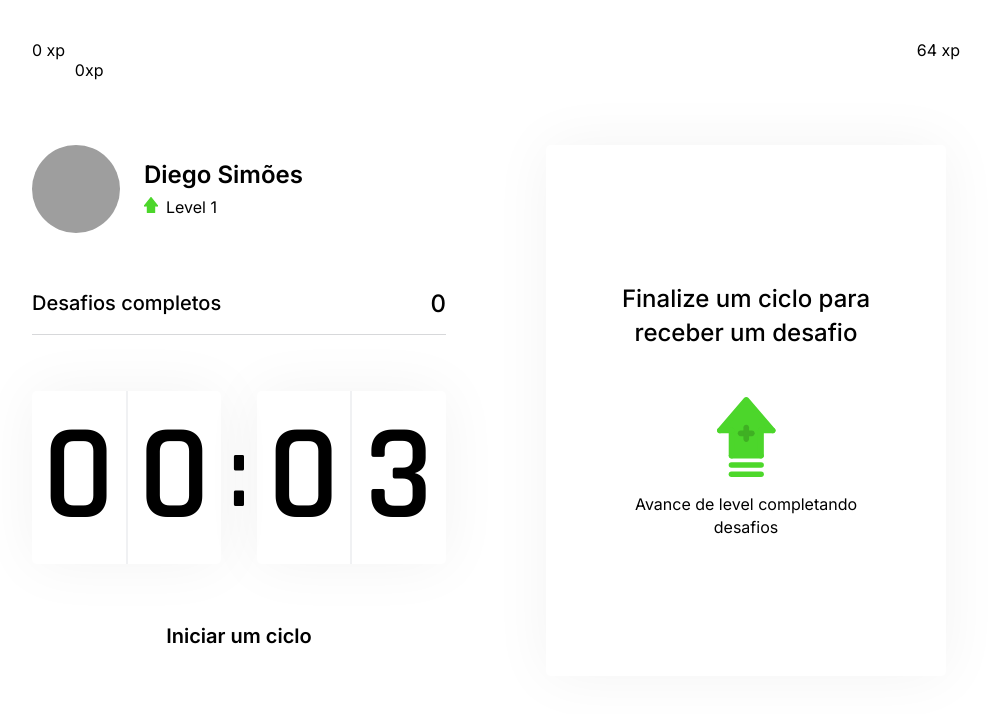
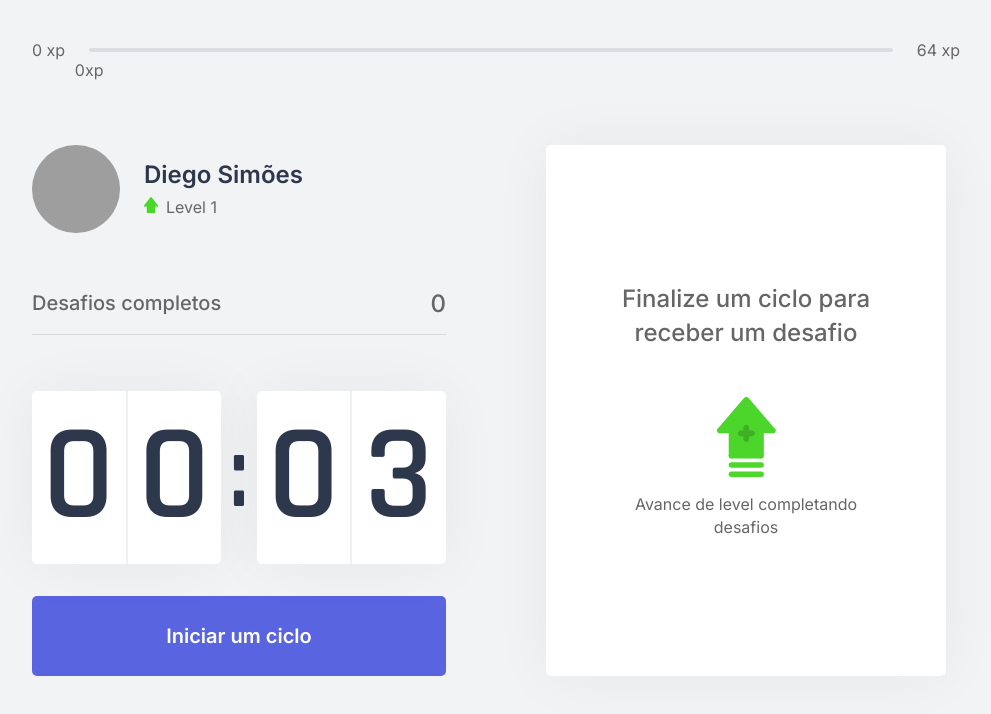
Before and after one commit to SimoesDS/movit, a Next.js app: page / in a window 1280 px wide. Shown: the top 714 px of the page, without its empty margins (144-1135 px from the left). Built offline with nearby package versions, Linux system fonts and the light colour scheme; grey boxes are pictures that could not be loaded.

Commit message:
saving user information in cookies; solving color bug; solving percentage calculation bug

```diff
--- a/package.json
+++ b/package.json
@@ -8,11 +8,13 @@
     "start": "next start"
   },
   "dependencies": {
+    "js-cookie": "^2.2.1",
     "next": "10.0.7",
     "react": "17.0.1",
     "react-dom": "17.0.1"
   },
   "devDependencies": {
+    "@types/js-cookie": "^2.2.6",
     "@types/node": "^14.14.31",
     "@types/react-dom": "^17.0.1",
     "@types/typescript": "^2.0.0",
--- a/src/componets/ExperienceBar.tsx
+++ b/src/componets/ExperienceBar.tsx
@@ -9,7 +9,7 @@ export interface ExperienceBarProps {
 export function ExperienceBar() {
   const { currentExperience, experienceToNextLevel } = useContext(ChallengesContext);
 
-  const percentToNextLevel = Math.round((currentExperience * 100) / experienceToNextLevel);
+  const percentToNextLevel = Math.round((currentExperience * experienceToNextLevel) / 100);
 
   return (
     <header className={styles.experienceBar}>
--- a/src/contexts/ChallengesContext.tsx
+++ b/src/contexts/ChallengesContext.tsx
@@ -1,4 +1,5 @@
 import { createContext, useState, ReactNode, useEffect } from 'react';
+import Cookie from 'js-cookie';
 
 import challenges from '../../challenges.json';
 
@@ -22,14 +23,17 @@ interface ChallengesContextData {
 
 interface ChallengesProviderProps{
     children: ReactNode;
+    level: number;
+    currentExperience: number;
+    challengesCompleted: number;
 }
 
 export const ChallengesContext = createContext({} as ChallengesContextData);
 
-export function ChallengesProvider({children}: ChallengesProviderProps){
-  const [level, setLevel] = useState(1);
-  const [currentExperience, setCurrentExperience] = useState(0);
-  const [challengesCompleted, setChallengesCompleted] = useState(0);
+export function ChallengesProvider({ children, ...restProps }: ChallengesProviderProps){
+  const [level, setLevel] = useState(restProps.level);
+  const [currentExperience, setCurrentExperience] = useState(restProps.currentExperience);
+  const [challengesCompleted, setChallengesCompleted] = useState(restProps.challengesCompleted);
 
   const [activeChallenge, setActiveChallenge] = useState(null as Challenge);
 
@@ -44,7 +48,6 @@ export function ChallengesProvider({children}: ChallengesProviderProps){
 
     const { amount } = activeChallenge
     let experienceAfterCompletedChallenge =  amount + currentExperience;
-
 
     if(experienceAfterCompletedChallenge >= experienceToNextLevel) {
       experienceAfterCompletedChallenge = experienceAfterCompletedChallenge - experienceToNextLevel;
@@ -79,6 +82,12 @@ export function ChallengesProvider({children}: ChallengesProviderProps){
     Notification.requestPermission();
   }, []); // Array vazio para executar apenas uma vez quando o componente for exibido em tela
 
+  useEffect(() => {
+    Cookie.set('level', String(level));
+    Cookie.set('currentExperience', String(currentExperience));
+    Cookie.set('challengesCompleted', String(challengesCompleted));
+  }, [level, currentExperience, challengesCompleted])
+
   return (
     <ChallengesContext.Provider value={{
       level,
--- a/src/pages/_app.tsx
+++ b/src/pages/_app.tsx
@@ -1,12 +1,8 @@
 import '../styles/global.css';
-
-import { ChallengesProvider } from "../contexts/ChallengesContext";
 
 function MyApp({ Component, pageProps }) {
   return (
-    <ChallengesProvider>
-      <Component {...pageProps} />
-    </ChallengesProvider>
+    <Component {...pageProps} />
   )
 }
 
--- a/src/pages/index.tsx
+++ b/src/pages/index.tsx
@@ -1,5 +1,6 @@
 import styles from '../styles/pages/Home.module.css';
 import Head from 'next/head';
+import { GetServerSideProps } from 'next';
 
 import { ExperienceBar } from '../componets/ExperienceBar'
 import { Profile } from '../componets/Profile'
@@ -7,9 +8,21 @@ import { CompletedChallenges } from '../componets/CompletedChallenges';
 import { Countdown } from '../componets/Countdown';
 import { ChallengeBox } from '../componets/ChallengeBox';
 import { CountdownProvider } from '../contexts/CountdownContext';
+import { ChallengesProvider } from "../contexts/ChallengesContext";
 
-export default function Home() {
+interface HomeProps {
+  level: number;
+  currentExperience: number;
+  challengesCompleted: number;
+}
+
+export default function Home(props: HomeProps) {
   return (
+    <ChallengesProvider
+      level={props.level}
+      currentExperience={props.currentExperience}
+      challengesCompleted={props.challengesCompleted}
+    >
       <div className={ styles.container }>
         <Head>
           <title>Iício | MoveIt</title>
@@ -30,5 +43,19 @@ export default function Home() {
           </section>
         </CountdownProvider>
       </div>
+    </ChallengesProvider>
+
   )
 }
+
+export const getServerSideProps: GetServerSideProps = async (ctx) => {
+  const { level, currentExperience, challengesCompleted } = ctx.req.cookies;
+
+  return {
+    props: {
+      level: Number(level ?? 1),
+      currentExperience: Number(currentExperience ?? 0),
+      challengesCompleted: Number(challengesCompleted ?? 0),
+    }
+  }
+}
--- a/src/styles/global.css
+++ b/src/styles/global.css
@@ -4,7 +4,7 @@
     box-sizing: border-box;
 }
 
-root {
+:root {
     --white:#fff;
     --background: #F2F3F5;
     --gray-line: #DCDDE0;
```
Also changed, not shown: 1 other file (tests, documents, lock files or other folders). Lines whose indentation alone changed are shown as unchanged.
